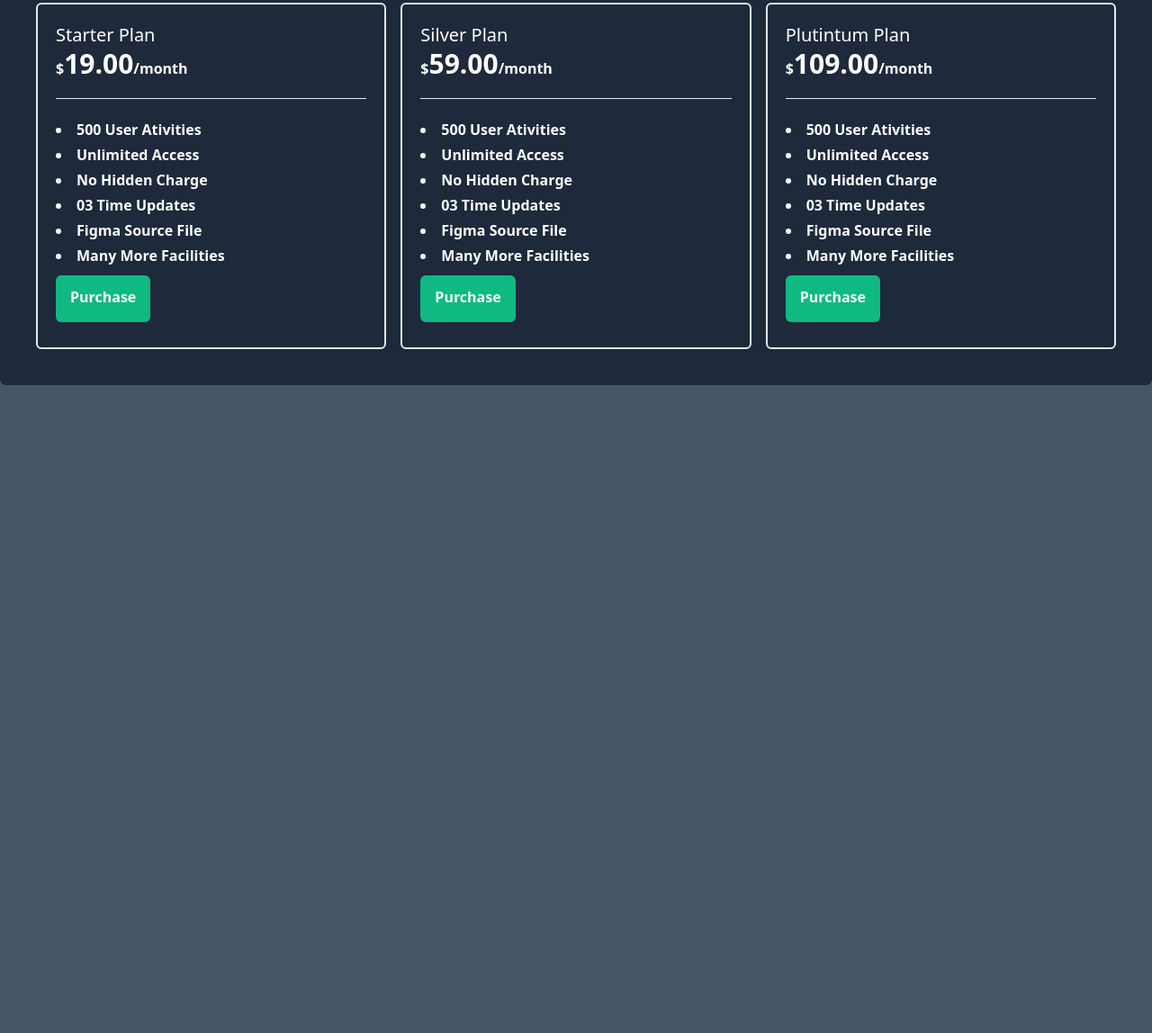
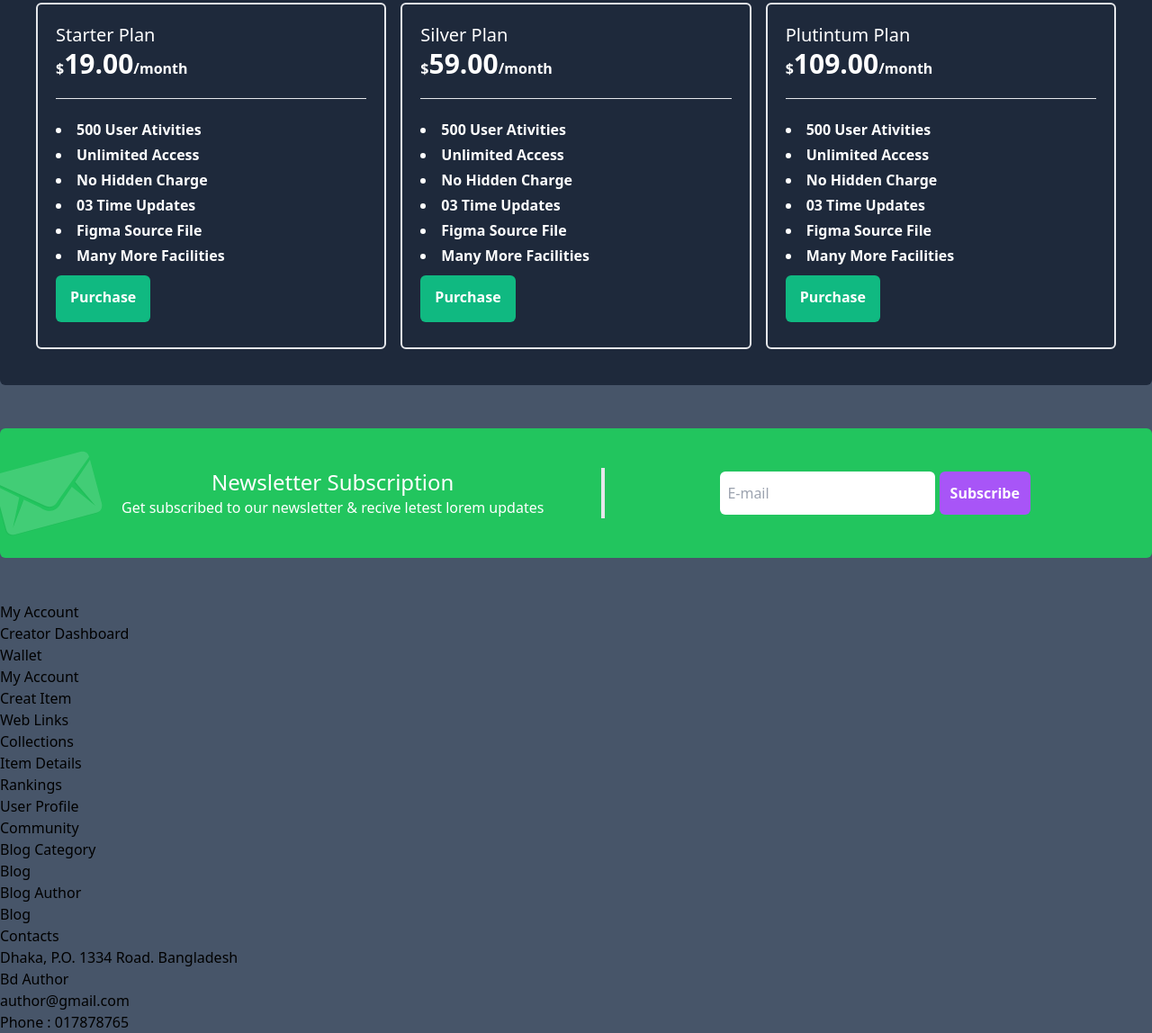
Before and after one commit to liakat23/Project-With-Tailwind, a website built with Vite: page index.html in a window 1280 px wide. Shown: the part 2742-3890 px from the top of the page at 90% size. Before the commit the page ends 3218 px from the top, so only its background shows below. Built offline with nearby package versions, Linux system fonts and the light colour scheme.

Commit message:
section 6 done

```diff
--- a/index.html
+++ b/index.html
@@ -210,6 +210,58 @@
         </div>
     </section>
 <!-- Section 4 Area End -->
+
+<!-- Section 5 Area End -->
+<section style="background-image: url(Image/subscribe-bg.png); background-repeat: no-repeat; background-position: left;" class="bg-green-500 py-9 my-12 rounded-md">
+    <div class="sm:flex justify-center gap-10 sm:gap-32 items-center text-white text-center">
+        <div class="text-center sm:border-r-4 sm:pr-16">
+            <h2 class="text-2xl">Newsletter Subscription</h2>
+            <p>Get subscribed to our newsletter & recive letest lorem updates</p>
+        </div>
+        <div class="my-3">
+            <input class="pl-2 h-12 rounded-md" type="email" name="" id="" placeholder="E-mail">
+            <button class="bg-purple-500 p-3 font-semibold rounded-md hover:bg-purple-600" type="submit">Subscribe</button>
+        </div>
+    </div>
+</section>
+<!-- Section 5 Area End -->
+
+
+<!-- Section 6 Area Start -->
+<section>
+    <div>
+        <div>
+            <h2>My Account</h2>
+            <h2>Creator Dashboard</h2>
+            <h2>Wallet</h2>
+            <h2>My Account</h2>
+            <h2>Creat Item</h2>
+        </div>
+        <div>
+            <h2>Web Links</h2>
+            <h2>Collections</h2>
+            <h2>Item Details</h2>
+            <h2>Rankings</h2>
+            <h2>User Profile</h2>
+        </div>
+        <div>
+            <h2>Community</h2>
+            <h2>Blog Category</h2>
+            <h2>Blog</h2>
+            <h2>Blog Author</h2>
+            <h2>Blog</h2>
+        </div>
+        <div>
+            <h2>Contacts</h2>
+            <h2>Dhaka, P.O. 1334 Road. Bangladesh</h2>
+            <h2>Bd Author</h2>
+            <h2>author@gmail.com</h2>
+            <h2>Phone : 017878765</h2>
+        </div>
+    </div>
+</section>
+<!-- Section 5 Area End -->
+
 </main>
 <!-- Main Area End -->
 </body>
```
Also changed, not shown: Image/subscribe-bg.png (added).
